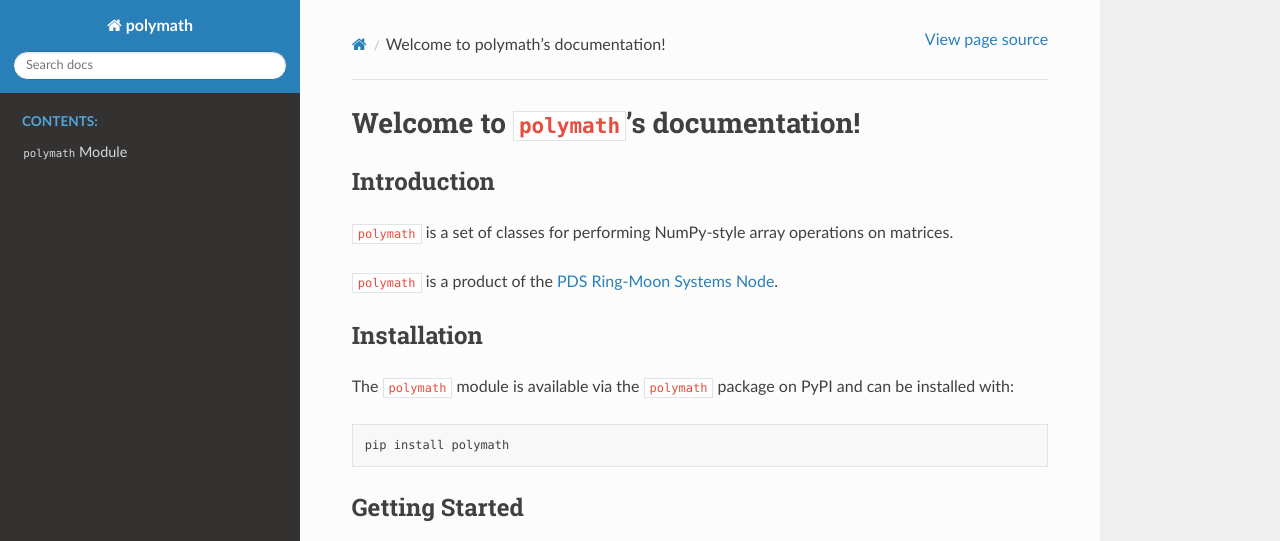
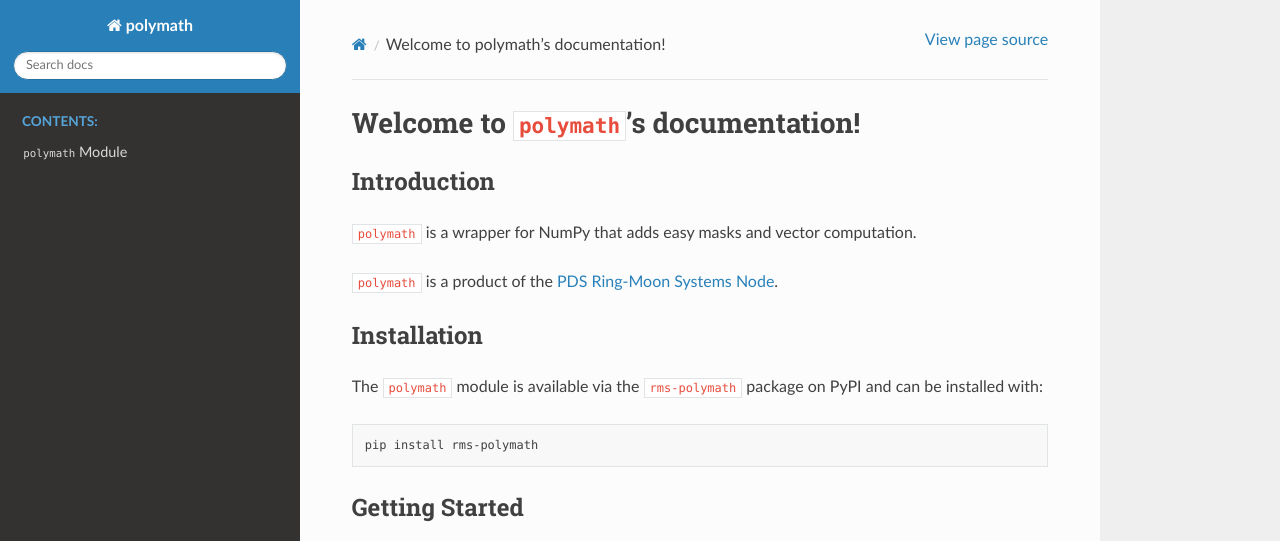
Before and after one commit to SETI/rms-polymath, a Sphinx documentation site: the page built from docs/index.rst, in a window 1280 px wide and 1398 px high. Shown: the top 541 px of the window. Built offline with Sphinx 7.4.7 and the Read the Docs theme 3.1.0, drawn with Linux system fonts in a browser that asks for light colours.

Commit message:
Update docs

````diff
--- a/README.md
+++ b/README.md
@@ -24,16 +24,16 @@
 
 # Introduction
 
-`polymath` is a set of classes for performing NumPy-style array operations on matrices.
+`polymath` is a wrapper for NumPy that adds easy masks and vector computation.
 
 `polymath` is a product of the [PDS Ring-Moon Systems Node](https://pds-rings.seti.org).
 
 # Installation
 
-The `polymath` module is available via the `polymath` package on PyPI and can be installed with:
+The `polymath` module is available via the `rms-polymath` package on PyPI and can be installed with:
 
 ```sh
-pip install polymath
+pip install rms-polymath
 ```
 
 # Getting Started
--- a/docs/index.rst
+++ b/docs/index.rst
@@ -4,7 +4,7 @@
    contain the root `toctree` directive.
 
 Welcome to ``polymath``'s documentation!
-=======================================
+========================================
 
 .. include:: ../README.md
    :parser: myst_parser.sphinx_
--- a/pyproject.toml
+++ b/pyproject.toml
@@ -38,6 +38,7 @@
 
 [project.urls]
 Homepage = "https://github.com/SETI/rms-polymath"
+Documentation = "https://rms-polymath.readthedocs.io/en/latest"
 Repository = "https://github.com/SETI/rms-polymath"
 Source = "https://github.com/SETI/rms-polymath"
 Issues = "https://github.com/SETI/rms-polymath/issues"
````
